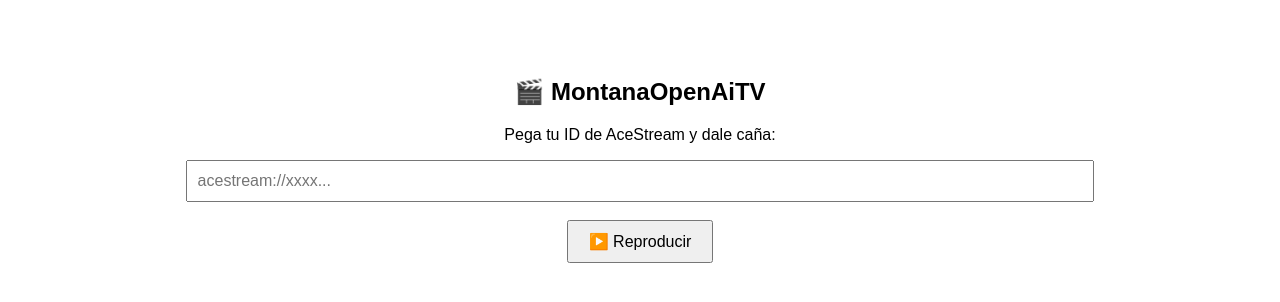
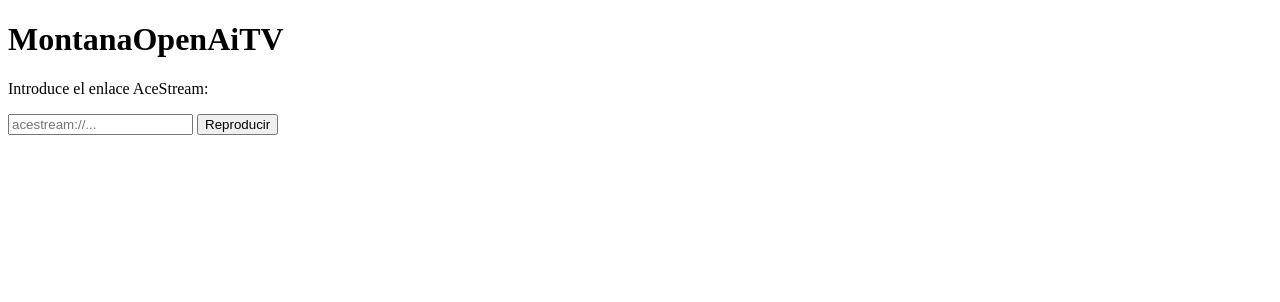
Before and after one commit to M264921/yavale, a plain HTML site: page index.html in a window 1280 px wide. Drawn offline with Linux system fonts and the light colour scheme.

Commit message:
Add files via upload

```diff
--- a/index.html
+++ b/index.html
@@ -1,37 +1,28 @@
+
 <!DOCTYPE html>
 <html>
 <head>
-    <meta charset="UTF-8" />
+    <meta charset="UTF-8">
     <title>MontanaOpenAiTV</title>
-</head>
-<body style="font-family:sans-serif; text-align:center; padding-top:50px;">
-    <h2>🎬 MontanaOpenAiTV</h2>
-    <p>Pega tu ID de AceStream y dale caña:</p>
-
-    <input id="aceInput" placeholder="acestream://xxxx..." style="width:70%; padding:10px; font-size:16px;" />
-    <br><br>
-    <button onclick="abrirEnlace()" style="padding:10px 20px; font-size:16px;">▶️ Reproducir</button>
-
+    <script src="P2P_Search.min.acestream.js"></script>
+    <script src="Magic_Player.acestream.js"></script>
     <script>
-        function abrirEnlace() {
-            const input = document.getElementById('aceInput');
-            let id = input.value.trim();
-
-            if (!id) {
-                alert('¡Introduce un enlace o ID válido!');
+        function playStream() {
+            const input = document.getElementById('ace_id').value.trim();
+            if (!input) {
+                alert("Introduce un ID de AceStream");
                 return;
             }
-
-            // Remove the acestream:// prefix if present
-            id = id.replace('acestream://', '').trim();
-
-            // Redirect to your hosting server
-            window.location.href = "https://toninomontana.ddns.net/p/" + id;
+            const id = input.replace("acestream://", "");
+            const finalUrl = "http://toninomontana.ddns.net:6878/ace/getstream?id=" + id;
+            window.location.href = finalUrl;
         }
     </script>
-
-    <!-- AceStream P2P Search and Magic Player -->
-    <script src="http://awe-static.acestream.me/userscripts/p2p-search/acestream-search-source.js?v0.35.2"></script>
-    <script src="http://awe-static.acestream.me/userscripts/magicplayer/userscript_source.js?v=1.1.4"></script>
+</head>
+<body>
+    <h1>MontanaOpenAiTV</h1>
+    <p>Introduce el enlace AceStream:</p>
+    <input type="text" id="ace_id" placeholder="acestream://...">
+    <button onclick="playStream()">Reproducir</button>
 </body>
 </html>
```
Also changed, not shown: how-to-connect.md (added, +9 -0 lines), manifest.json (added), 2 other files.
